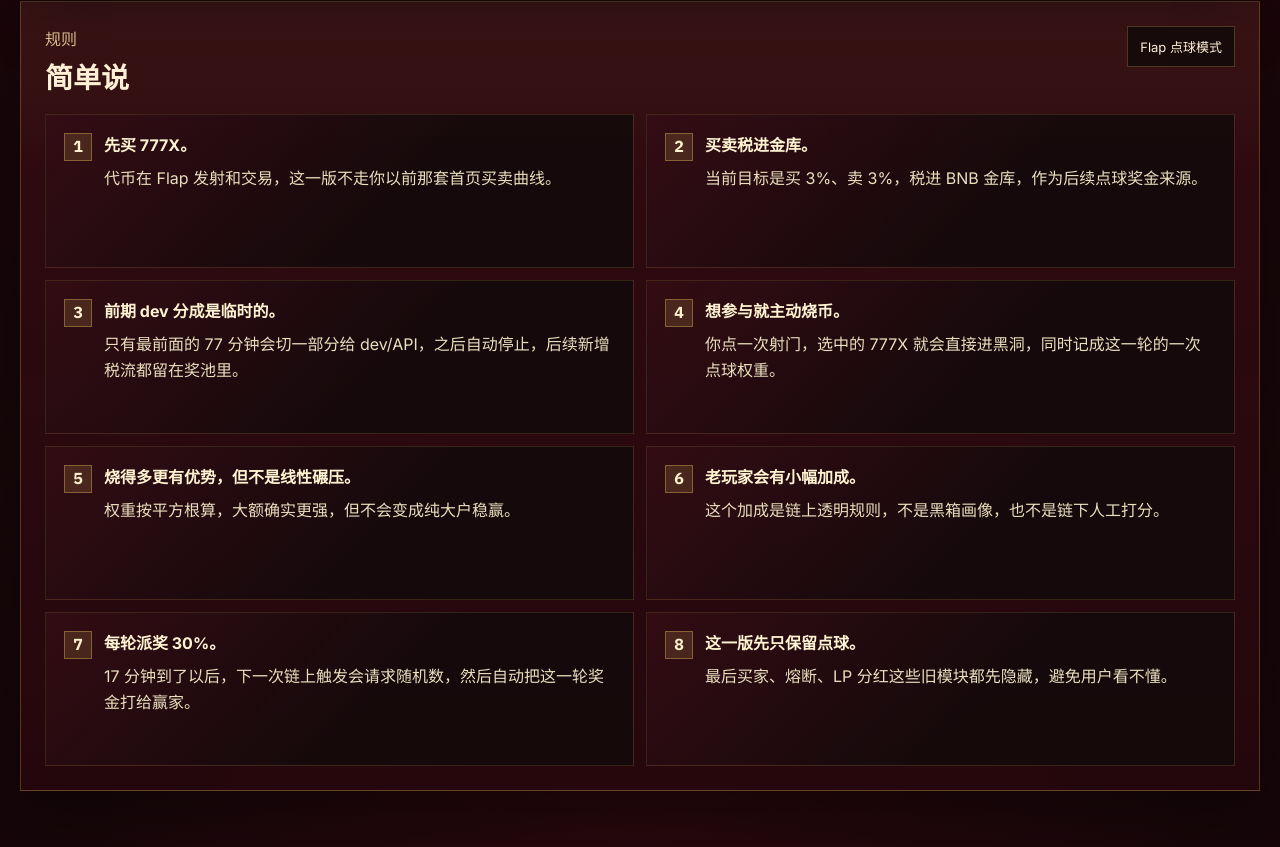
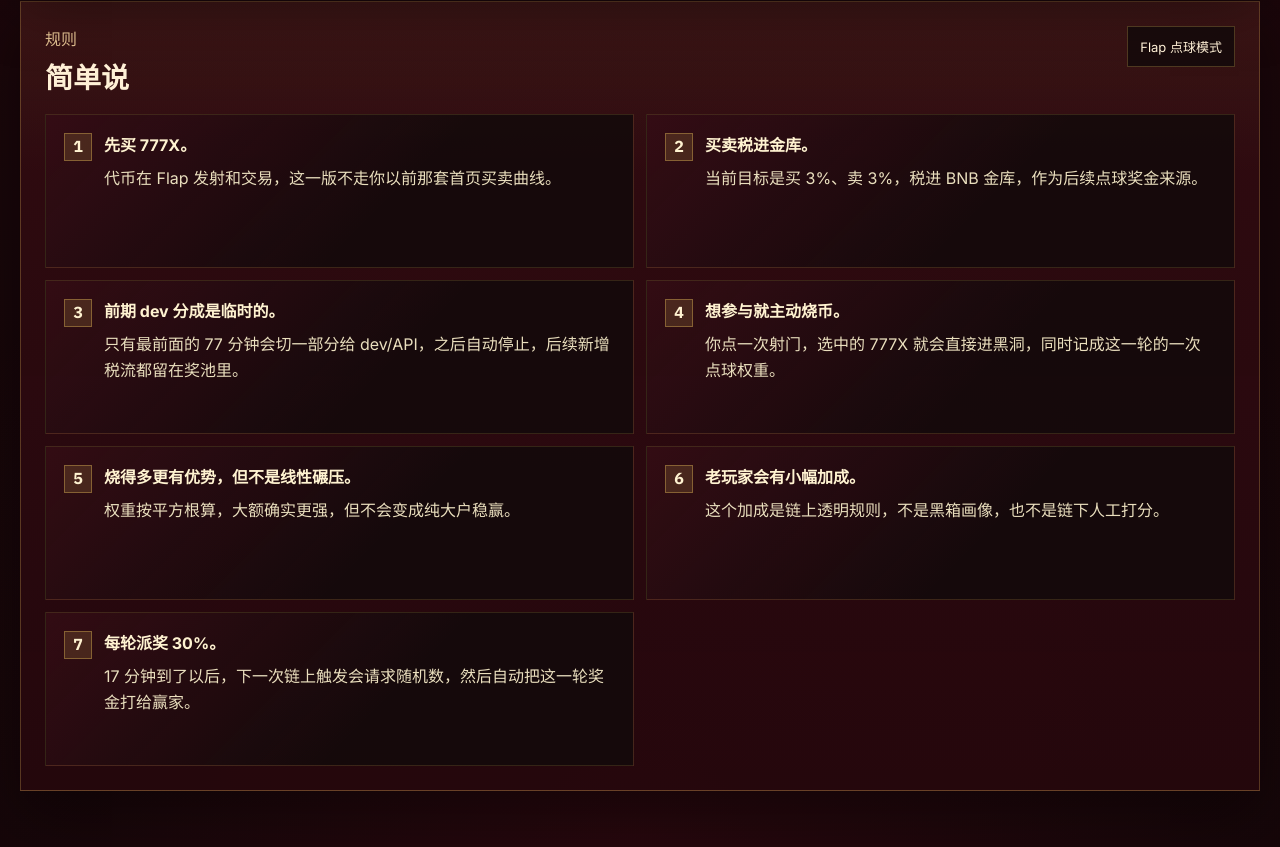
Before and after one commit to 24k4ai-tech/thresil-hq, a website: page web/how-to-play.html in a window 1280 px wide. Shown: the part 1775-2622 px from the top of the page. Drawn offline with Linux system fonts and the light colour scheme.

Commit message:
Remove hidden-modules note from how-to-play

```diff
--- a/web/how-to-play.html
+++ b/web/how-to-play.html
@@ -121,10 +121,6 @@
             <strong>每轮派奖 30%。</strong>
             17 分钟到了以后，下一次链上触发会请求随机数，然后自动把这一轮奖金打给赢家。
           </li>
-          <li>
-            <strong>这一版先只保留点球。</strong>
-            最后买家、熔断、LP 分红这些旧模块都先隐藏，避免用户看不懂。
-          </li>
         </ol>
       </section>
     </main>
```
